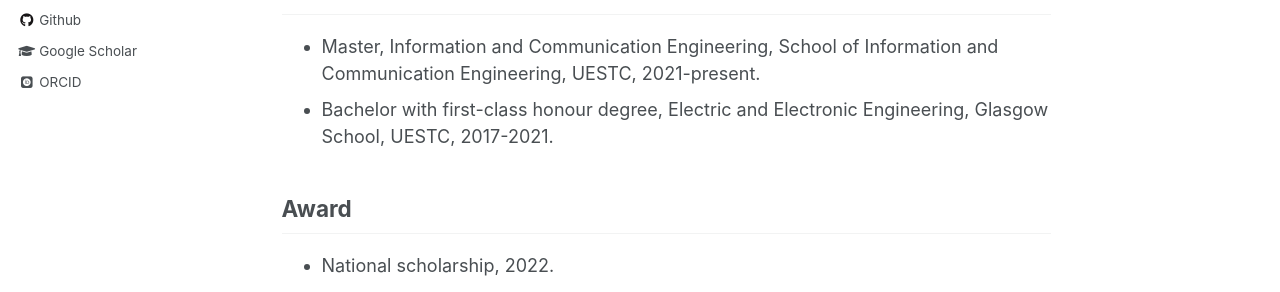
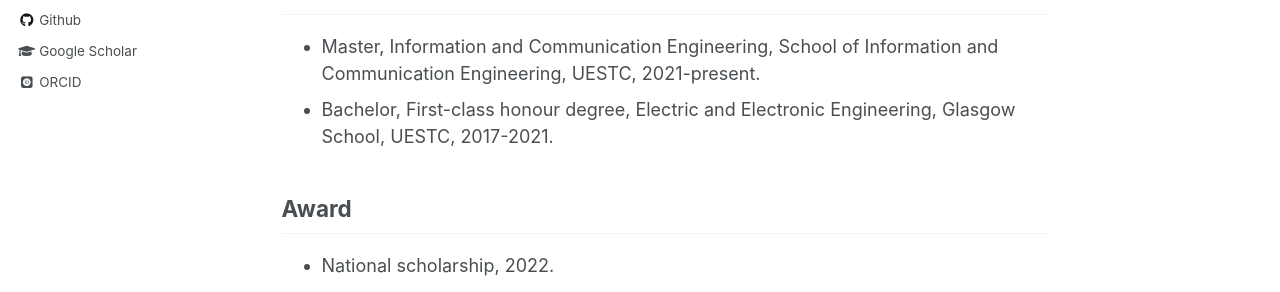
Before and after one commit to Han-Adam/Han-Adam.github.io, a Jekyll site: the page built from _pages/about.md, in a window 1280 px wide and 900 px high. Shown: the part 415-707 px from the top of the window. Built offline with Jekyll 4.4.1, drawn with Linux system fonts in a browser that asks for light colours; some web fonts are replaced.

Commit message:
Update about.md

```diff
--- a/_pages/about.md
+++ b/_pages/about.md
@@ -14,7 +14,7 @@ When I was a Bachelor student, I studied the vibration signal processing with th
 
 ## Education
 - Master, Information and Communication Engineering, School of Information and Communication Engineering, UESTC, 2021-present.
-- Bachelor with first-class honour degree, Electric and Electronic Engineering, Glasgow School, UESTC, 2017-2021.
+- Bachelor, First-class honour degree, Electric and Electronic Engineering, Glasgow School, UESTC, 2017-2021.
 
 ## Award
 - National scholarship, 2022.
```
